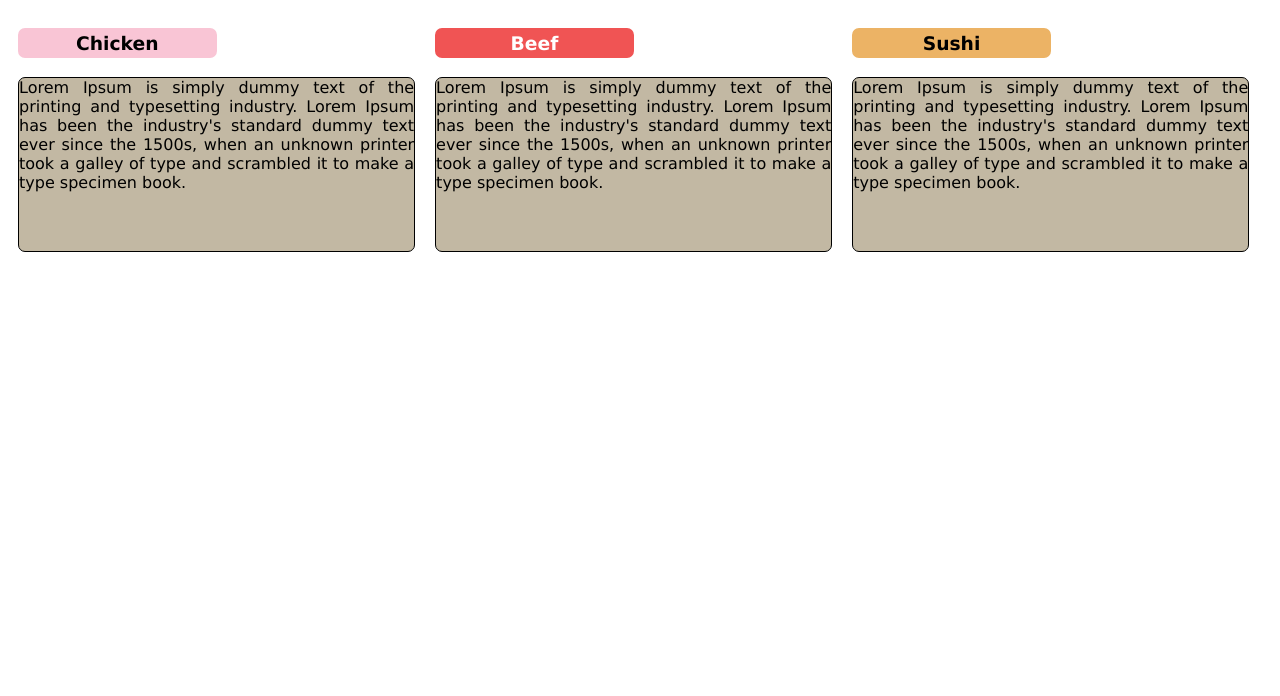
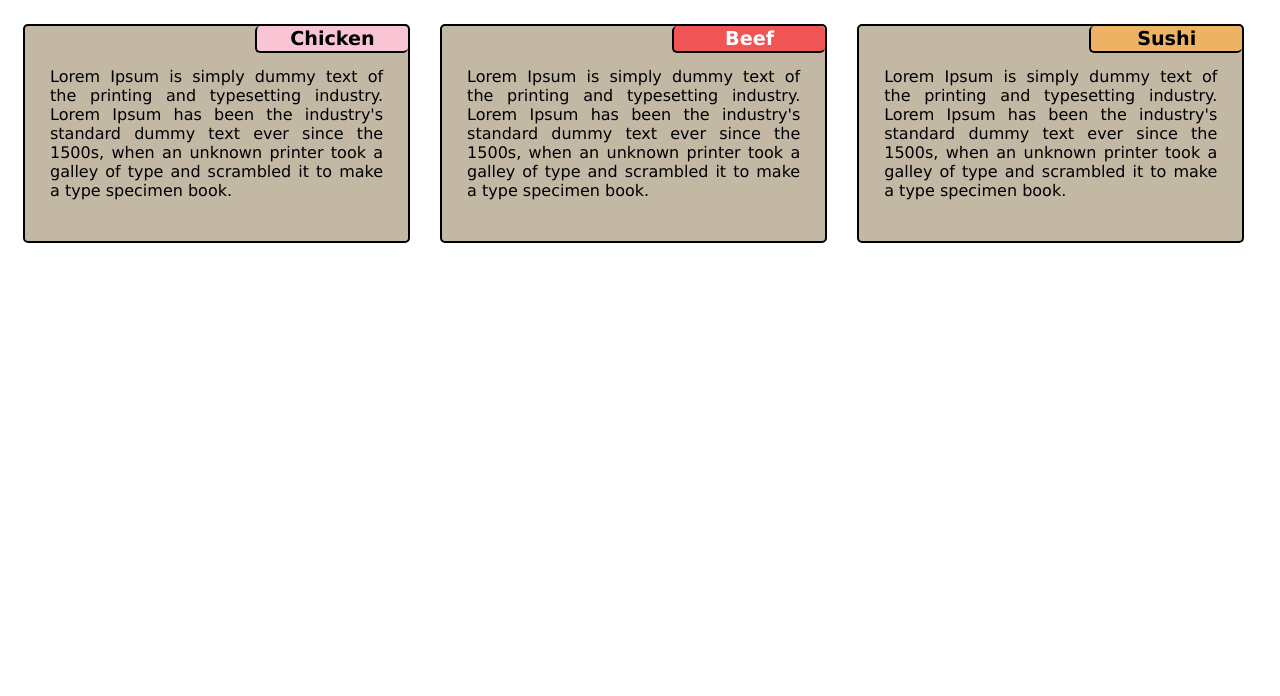
Before and after one commit to farisrizaldi/Mod2_Solution_html-css-javascript-for-web-developers, a plain HTML site: page index.html in a window 1280 px wide. Shown: the part 104-800 px from the top of the page. Drawn offline with Linux system fonts and the light colour scheme.

Commit message:
Update index.html

```diff
--- a/index.html
+++ b/index.html
@@ -12,75 +12,57 @@
         font-family: Verdana, Geneva, Tahoma, sans-serif;
         font-size: 48px;
         margin-bottom: 25px;
-        color: #2c2e43;
+        color: #000;
+      }
+
+      div > h3 {
+        position: absolute;
+        top: -19px;
+        right: 0px;
+        border: 2px solid black;
+        border-right: none;
+        border-top: none;
+        padding: 1px;
+        width: 40%;
+        text-align: center;
+        font-weight: bold;
+        font-size: 1.2em;
+        border-radius: 5px;
       }
       .menu-1 {
         background-color: #f9c5d5;
-        text-align: center;
+        color: #000;
         font-family: "Lucida Sans", "Lucida Sans Regular", "Lucida Grande", "Lucida Sans Unicode", Geneva, Verdana, sans-serif;
-        width: 50%;
-        height: 30px;
-        color: #000;
-        border-radius: 7px;
-        font-weight: bold;
-        border: 5px solid #f9c5d5;
       }
       #menu-2 {
         background-color: #f05454;
-        text-align: center;
+        color: #fff;
         font-family: "Lucida Sans", "Lucida Sans Regular", "Lucida Grande", "Lucida Sans Unicode", Geneva, Verdana, sans-serif;
-        width: 50%;
-        height: 30px;
-        color: #fff;
-        border-radius: 7px;
-        font-weight: bold;
-        border: 5px solid #f05454;
       }
       .menu-3 {
         background-color: #ecb365;
-        text-align: center;
+        color: #000;
         font-family: "Lucida Sans", "Lucida Sans Regular", "Lucida Grande", "Lucida Sans Unicode", Geneva, Verdana, sans-serif;
-        width: 50%;
-        height: 30px;
-        color: #000;
-        border-radius: 7px;
-        font-weight: bold;
-        border: 5px solid #ecb365;
-      }
-
-      p {
-        background-color: #c2b8a3;
-        font-family: "Lucida Sans", "Lucida Sans Regular", "Lucida Grande", "Lucida Sans Unicode", Geneva, Verdana, sans-serif;
-        width: 100%;
-        height: 175px;
-        color: #000;
-        border-radius: 7px;
-        border: 1px solid #000;
-        text-align: justify;
-        font-weight: lighter;
       }
 
       .row {
         width: 100%;
+        margin: auto;
       }
 
-      #row-1 {
-        margin-right: 10px;
-        margin-left: 10px;
-        border-radius: 50px;
+      #row-1-2-3 {
+        background-color: #c2b8a3;
+        position: relative;
+        top: 0;
+        margin: 15px;
+        padding: 25px 25px 25px 25px;
+        border-radius: 5px;
+        text-align: justify;
+        border-radius: 5px;
+        border: 2px solid black;
+        font-family: "Lucida Sans", "Lucida Sans Regular", "Lucida Grande", "Lucida Sans Unicode", Geneva, Verdana, sans-serif;
       }
 
-      #row-2 {
-        margin-right: 10px;
-        margin-left: 10px;
-        border-radius: 5px;
-      }
-
-      #row-3 {
-        margin-right: 10px;
-        margin-left: 10px;
-        border-radius: 5px;
-      }
       @media (min-width: 992px) {
         .col-lg-1,
         .col-lg-2,
@@ -245,7 +227,7 @@
     <h1>Our Menu</h1>
     <div class="row">
       <div class="col-lg-4 col-md-6 col-sm-12">
-        <div id="row-1">
+        <div id="row-1-2-3">
           <h3 class="menu-1">Chicken</h3>
           <p id="p1">
             Lorem Ipsum is simply dummy text of the printing and typesetting industry. Lorem Ipsum has been the industry's standard dummy text ever since the 1500s, when an unknown printer took a galley of type and scrambled it to make a
@@ -255,7 +237,7 @@
       </div>
 
       <div class="col-lg-4 col-md-6 col-sm-12">
-        <div id="row-2">
+        <div id="row-1-2-3">
           <h3 id="menu-2">Beef</h3>
           <p id="p2">
             Lorem Ipsum is simply dummy text of the printing and typesetting industry. Lorem Ipsum has been the industry's standard dummy text ever since the 1500s, when an unknown printer took a galley of type and scrambled it to make a
@@ -265,7 +247,7 @@
       </div>
 
       <div class="col-lg-4 col-md-12 col-sm-12">
-        <div id="row-3">
+        <div id="row-1-2-3">
           <h3 class="menu-3">Sushi</h3>
           <p id="p3">
             Lorem Ipsum is simply dummy text of the printing and typesetting industry. Lorem Ipsum has been the industry's standard dummy text ever since the 1500s, when an unknown printer took a galley of type and scrambled it to make a
```
